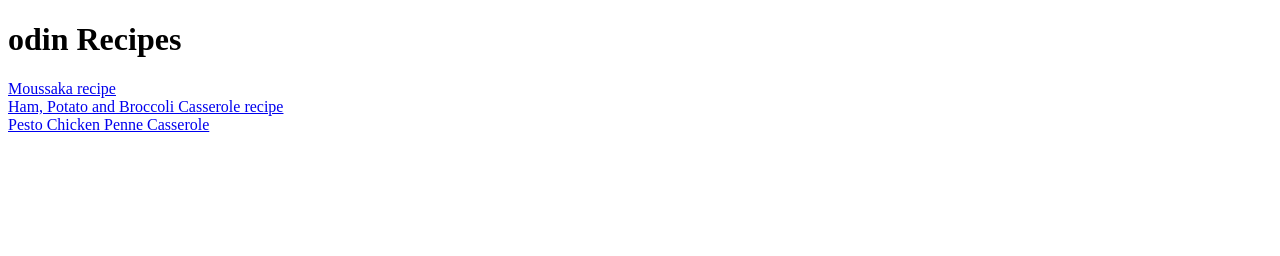
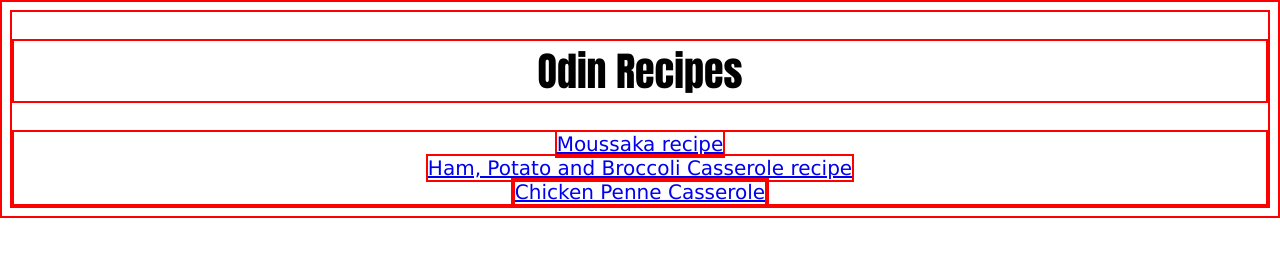
Before and after one commit to A-Lo85/odin-recipes, a plain HTML site: page index.html in a window 1280 px wide. Drawn offline with Linux system fonts and the light colour scheme.

Commit message:
!Centered all text. Edited Fonts

```diff
--- a/index.html
+++ b/index.html
@@ -2,14 +2,15 @@
 <html>
     <head lang="en">
 <meta charset="UTF-8">
-<link rel="stylesheet" href="/recipes/styles.css">
+<link rel="stylesheet" href="./recipes/styles.css">
     </head>
     <body>
-        <h1>odin Recipes</h1>
-        <a href="recipes/Moussaka.html">Moussaka recipe</a><br>
-        <a href="recipes/hpbc.html">Ham, Potato and Broccoli Casserole recipe</a><br>
-        <a href="recipes/pcpc.html">Pesto Chicken Penne Casserole</a>
-
+        <h1 class="ti" >Odin Recipes</h1>
+        <div class="links">
+        <a  class="di" href="recipes/Moussaka.html" >Moussaka recipe</a><br>
+        <a class="di" href="recipes/hpbc.html">Ham, Potato and Broccoli Casserole recipe</a><br>
+        <a class="di" href="recipes/pcpc.html"><span class="links"> Chicken Penne Casserole</span></a>
+    </div>
 
     </body>
 </html>
--- a/recipes/styles.css
+++ b/recipes/styles.css
@@ -4,6 +4,19 @@
 .Steps{
     font-size: 25px;
 }
-.ingr{
 
+.ti{
+    text-align: center;
+    font-family: Impact, Haettenschweiler, 'Arial Narrow Bold', sans-serif;
+    font-size: 40px;
 }
+
+.links{
+
+    font-family: 'Lucida Sans', 'Lucida Sans Regular', 'Lucida Grande', 'Lucida Sans Unicode', Geneva, Verdana, sans-serif;
+    font-size:20px;
+    text-align: center;
+}
+*{
+    border: 2px solid red
+}
```
Also changed, not shown: recipes/pcpc.html (+1 -1 lines).
